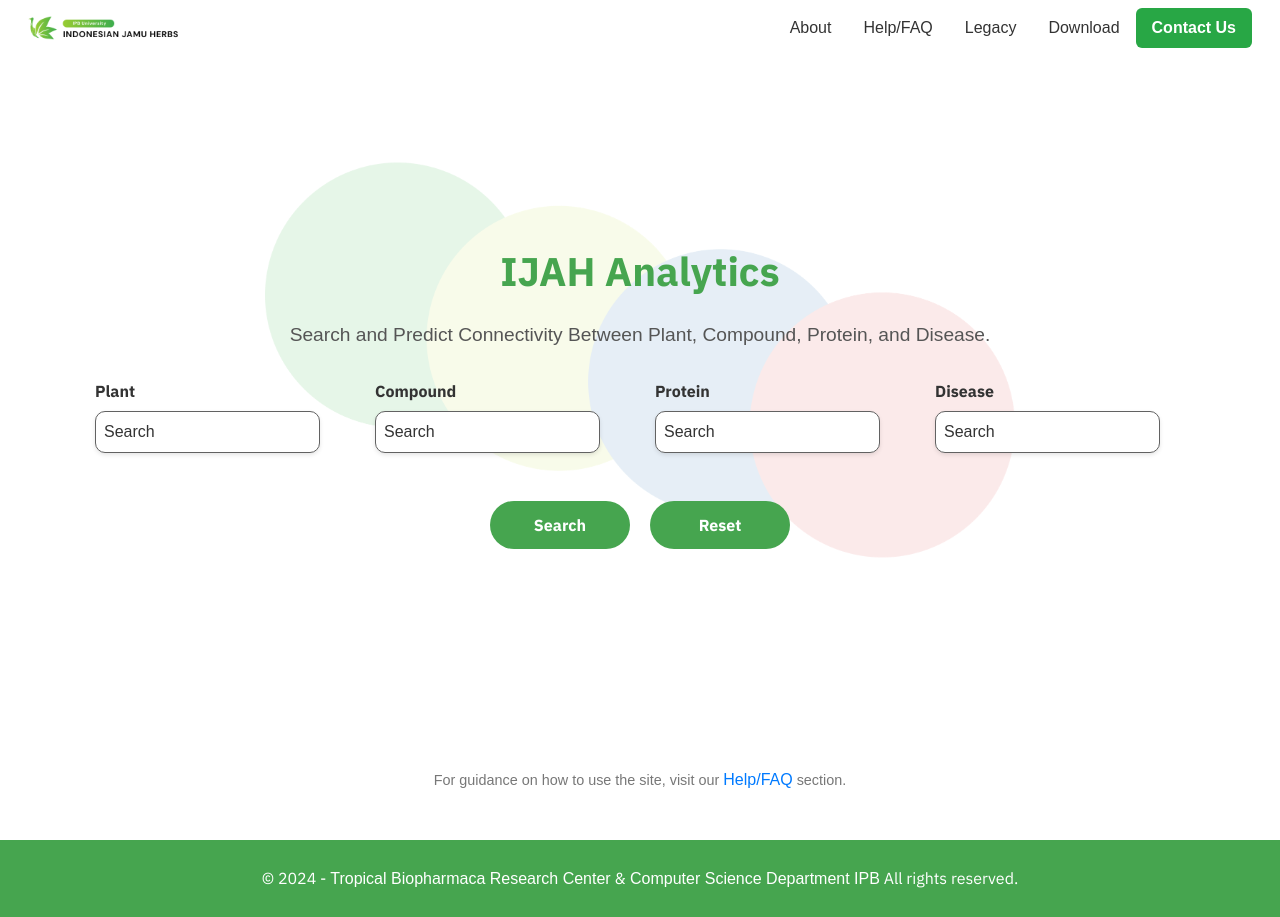
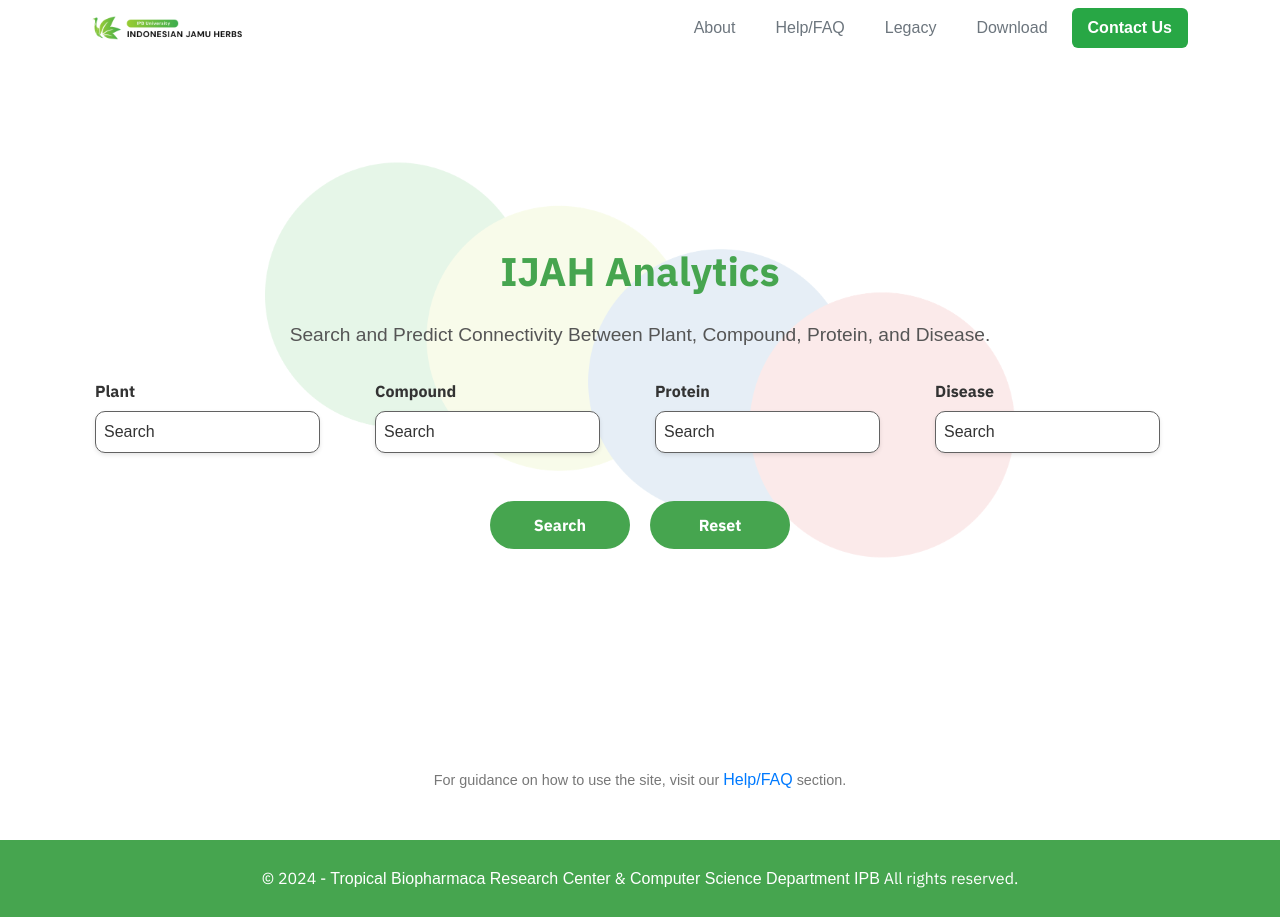
Before and after one commit to aamilham/ijah-analytics-migration, an Angular app in the folder Ijah/: page / in a window 1280 px wide. Built offline with nearby package versions, Linux system fonts and the light colour scheme.

Commit message:
Update Navbar Styles with Enhanced Padding, Color Adjustments, and Button Radius

```diff
--- a/Ijah/src/app/navbar/navbar.component.css
+++ b/Ijah/src/app/navbar/navbar.component.css
@@ -1,6 +1,6 @@
 /* Mengatur navbar */
 .navbar {
-  padding: 0.5rem 1rem;
+  padding: 0.5rem 5rem 0.5rem 5rem;
 }
 
 /* Kanan: Menyelaraskan semua item */
@@ -25,21 +25,23 @@
 .navbar-nav {
   display: flex;
   align-items: center;
+  gap: 0.5rem;
 }
 
 .navbar-nav .nav-link {
-  color: #333;
+  color: #6c757d;
   padding: 0.5rem 1rem;
 }
 
 .navbar-nav .nav-link:hover {
-  color: #007bff;
+  color: #343a40;
 }
 
 /* Contact Us Button */
 .btn-success {
   background-color: #28a745;
   border: none;
+  border-radius: 100px;
 }
 
 .btn-success:hover {
```
